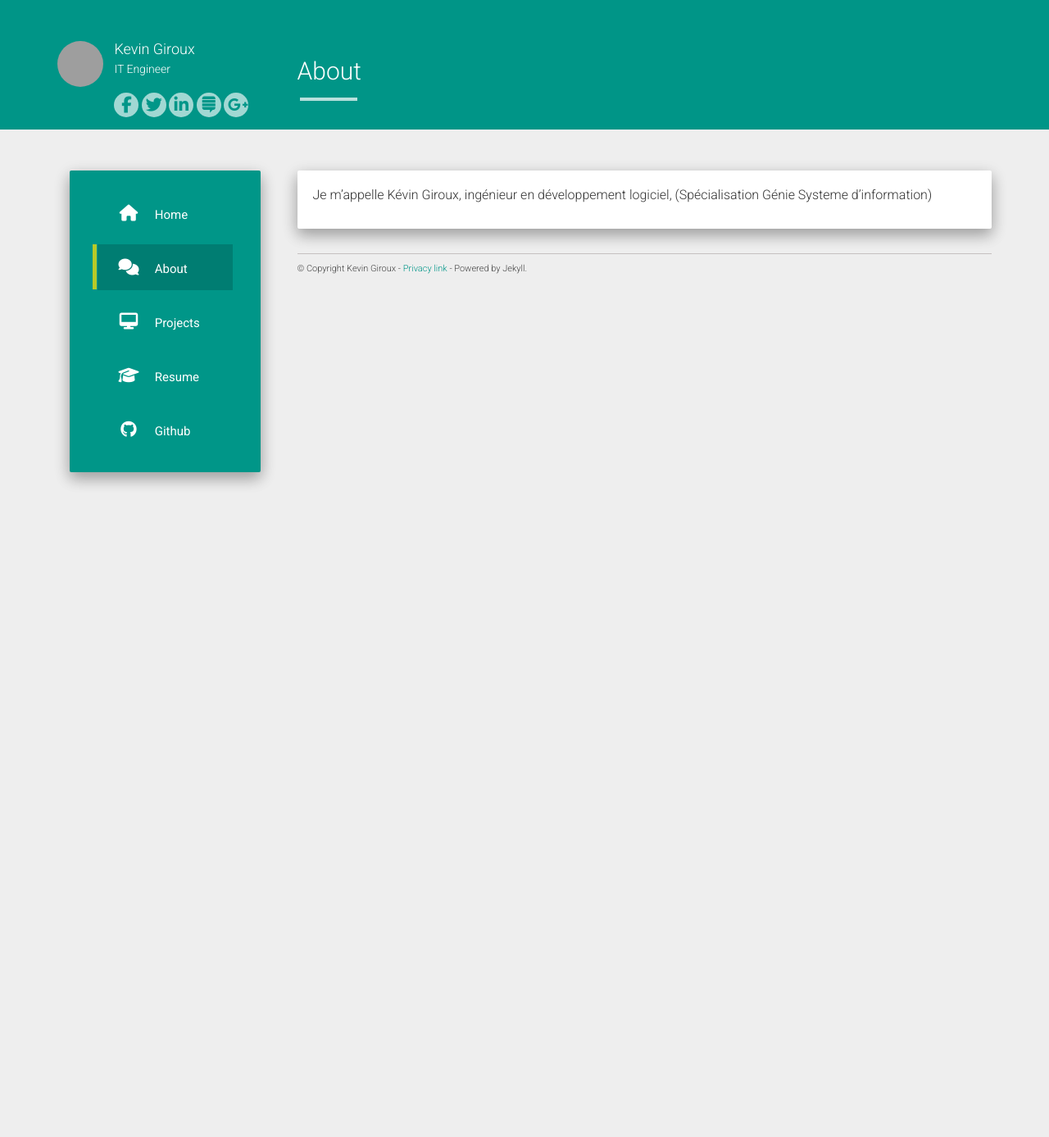
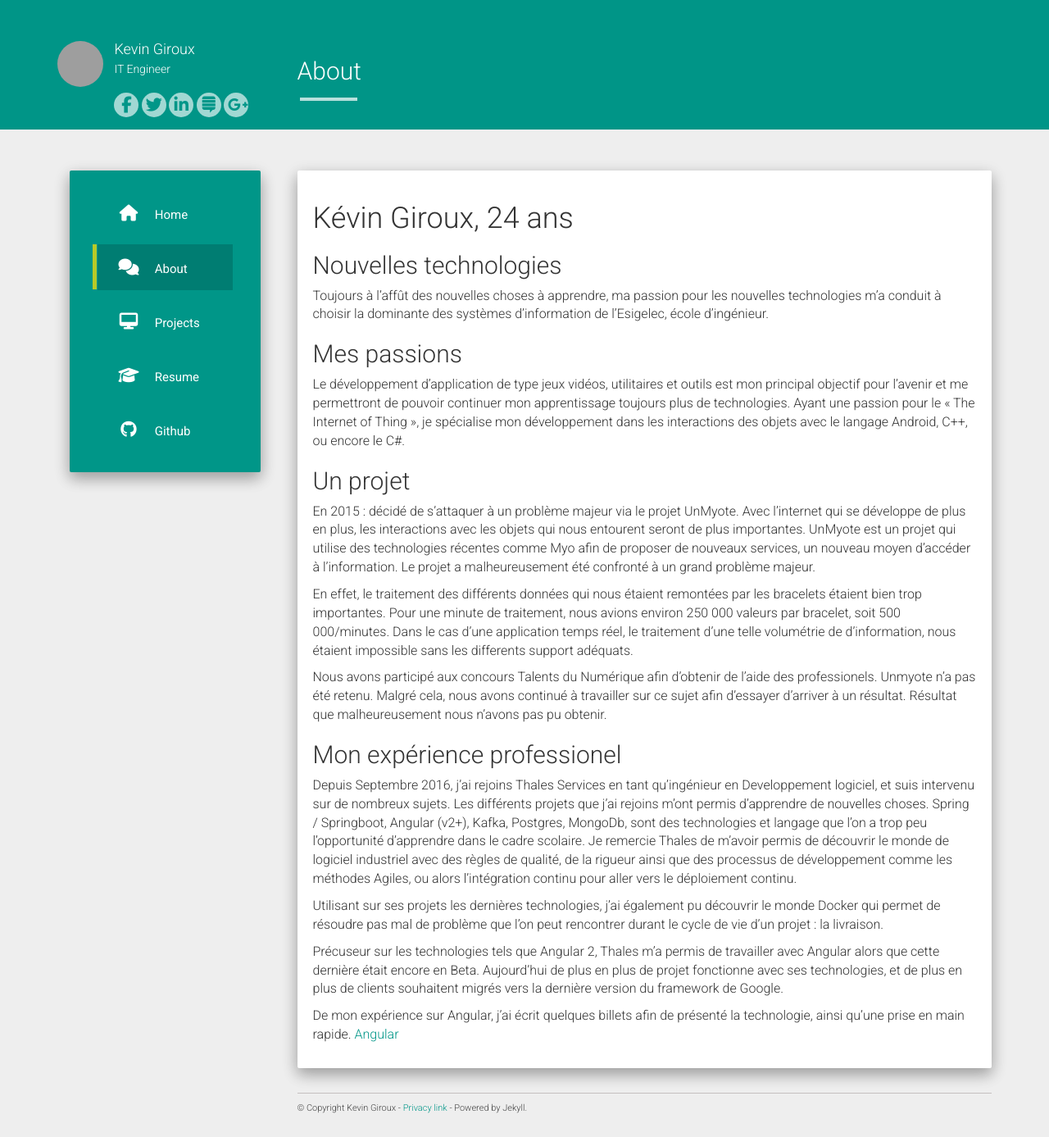
Before and after one commit to kgiroux/kgiroux.github.io, a Jekyll site: the page built from category/about.md, in a window 1280 px wide. Shown: the whole page at 82% size. Built offline with Jekyll 4.4.1, drawn with Linux system fonts in a browser that asks for light colours; nearby versions of some CDN libraries; before the commit the page ends 900 px from its top, so only the background shows below that; grey boxes are pictures that could not be loaded.

Commit message:
Update website

```diff
--- a/category/about.md
+++ b/category/about.md
@@ -3,5 +3,31 @@ layout: page
 title: About
 permalink: /about/
 ---
+# Kévin Giroux, 24 ans
 
-Je m'appelle Kévin Giroux, ingénieur en développement logiciel, (Spécialisation Génie Systeme d'information)
+## Nouvelles technologies
+
+Toujours à l’affût des nouvelles choses à apprendre, ma passion pour les nouvelles technologies m’a conduit à choisir la dominante des systèmes d’information de l’Esigelec, école d'ingénieur.
+
+## Mes passions
+
+Le développement d’application de type jeux vidéos, utilitaires et outils est mon principal objectif pour l’avenir et me permettront de pouvoir continuer mon apprentissage toujours plus de technologies.
+Ayant une passion pour le « The Internet of Thing », je spécialise mon développement dans les interactions des objets avec le langage Android, C++, ou encore le C#.
+
+## Un projet
+
+En 2015 : décidé de s’attaquer à un problème majeur via le projet UnMyote. Avec l’internet qui se développe de plus en plus, les interactions avec les objets qui nous entourent seront de plus importantes. UnMyote est un projet qui utilise des technologies récentes comme Myo afin de proposer de nouveaux services, un nouveau moyen d’accéder à l’information. Le projet a malheureusement été confronté à un grand problème majeur.
+
+En effet, le traitement des différents données qui nous étaient remontées par les bracelets étaient bien trop importantes. Pour une minute de traitement, nous avions environ 250 000 valeurs par bracelet, soit 500 000/minutes. Dans le cas d'une application temps réel, le traitement d'une telle volumétrie de d'information, nous étaient impossible sans les differents support adéquats.
+
+Nous avons participé aux concours Talents du Numérique afin d'obtenir de l'aide des professionels. Unmyote n'a pas été retenu. Malgré cela, nous avons continué à travailler sur ce sujet afin d'essayer d'arriver à un résultat. Résultat que malheureusement nous n'avons pas pu obtenir.
+
+## Mon expérience professionel
+
+Depuis Septembre 2016, j'ai rejoins Thales Services en tant qu'ingénieur en Developpement logiciel, et suis intervenu sur de nombreux sujets. Les différents projets que j'ai rejoins m'ont permis d'apprendre de nouvelles choses. Spring / Springboot, Angular (v2+), Kafka, Postgres, MongoDb, sont des technologies et langage que l'on a trop peu l'opportunité d'apprendre dans le cadre scolaire. Je remercie Thales de m'avoir permis de découvrir le monde de logiciel industriel avec des règles de qualité, de la rigueur ainsi que des processus de développement comme les méthodes Agiles, ou alors l'intégration continu pour aller vers le déploiement continu.
+
+Utilisant sur ses projets les dernières technologies, j'ai également pu découvrir le monde Docker qui permet de  résoudre pas mal de problème que l'on peut rencontrer durant le cycle de vie d'un projet : la livraison.
+
+Précuseur sur les technologies tels que Angular 2, Thales m'a permis de travailler avec Angular alors que cette dernière était encore en Beta. Aujourd'hui de plus en plus de projet fonctionne avec ses technologies, et de plus en plus de clients souhaitent migrés vers la dernière version du framework de Google.
+
+De mon expérience sur Angular, j'ai écrit quelques billets afin de présenté la technologie, ainsi qu'une prise en main rapide. [Angular](/category/Angular)
```
Also changed, not shown: category/angular.md (+6 -3 lines), assets/angular.svg (added).
